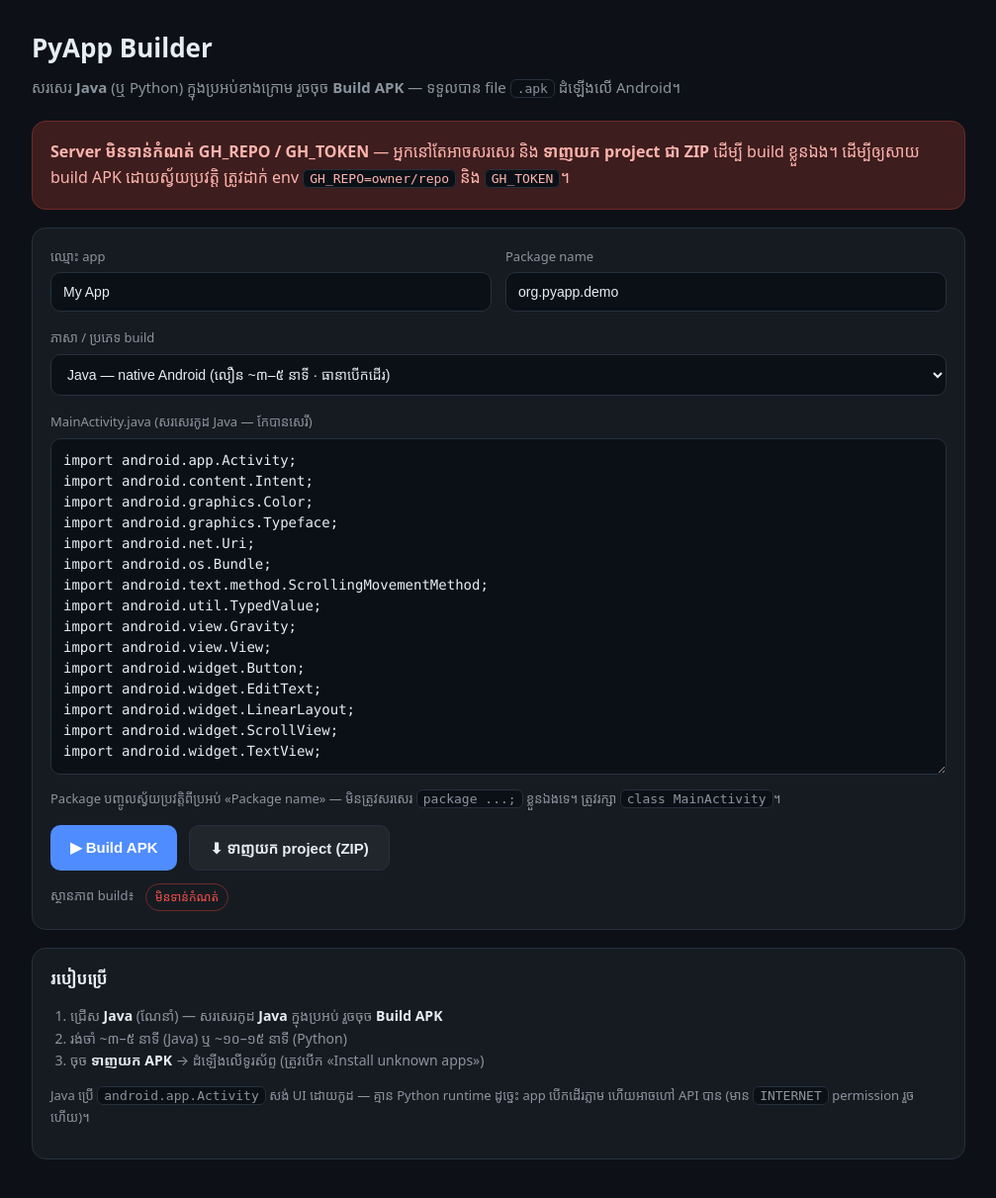
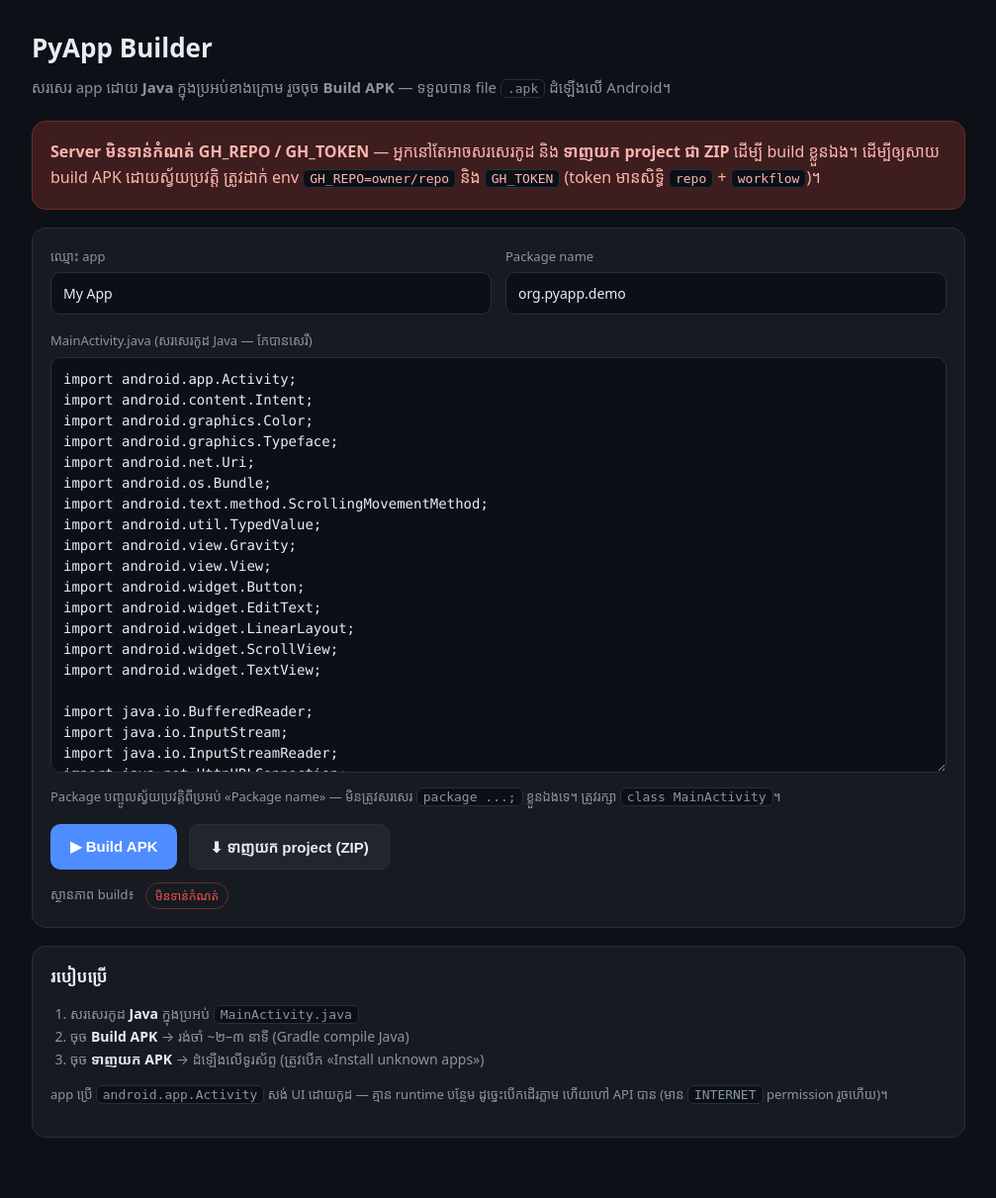
Before and after one commit to kitreaksa78-debug/pyapp-builder, a Flask app: page / in a window 1280 px wide. Shown: the top 1211 px of the page at 99% size, without its empty margins (136-1143 px from the left). Run offline with Flask 3, Linux system fonts and the light colour scheme.

Commit message:
Remove the Python/Kivy build path
Only the Java path is kept, so the language picker, the Kivy project files
and the buildozer workflow are gone and the site is Java-only.

🤖 Generated with Codebuff
Co-Authored-By: Codebuff <noreply@codebuff.com>

````diff
--- a/app.py
+++ b/app.py
@@ -1,9 +1,9 @@
 #!/usr/bin/env python3
-"""PyApp Builder — សាយសរសេរដោយ Python សម្រាប់បង្កើត APK ពី app Kivy។
+"""PyApp Builder — សាយសរសេរដោយ Python សម្រាប់បង្កើត APK ពី app Java។
 
-អ្នកសរសេរ (ឬកែ) main.py ក្នុងទំព័រ រួចចុច «Build APK»។
-ការ build ពិតប្រាកដធ្វើឡើងដោយ GitHub Actions (buildozer + Android SDK)
-ព្រោះ buildozer ត្រូវការ SDK/NDK ជាង 2GB ដែលមិនអាចរត់លើ hosting ឥតគិតថ្លៃបាន។
+អ្នកសរសេរ (ឬកែ) `MainActivity.java` ក្នុងទំព័រ រួចចុច «Build APK»។
+ការ build ពិតប្រាកដធ្វើឡើងដោយ GitHub Actions (Gradle + Android SDK)
+ព្រោះ hosting ឥតគិតថ្លៃមិនអាចដំឡើង Android SDK/JDK បានទេ។
 """
 from __future__ import annotations
 
@@ -12,9 +12,6 @@ import json
 import os
 import re
 import secrets
-import shutil
-import subprocess
-import threading
 import time
 import urllib.error
 import urllib.request
@@ -34,18 +31,14 @@ JOBS.mkdir(exist_ok=True)
 
 GH_REPO = os.environ.get("GH_REPO", "").strip()
 GH_TOKEN = os.environ.get("GH_TOKEN", "").strip()
-# workflow សម្រាប់ Python (Kivy) និង Java (native Gradle)
-PY_WORKFLOW = (os.environ.get("GH_WORKFLOW", "build-apk.yml") or "build-apk.yml").strip()
-JAVA_WORKFLOW = "build-java-apk.yml"
+GH_WORKFLOW = (os.environ.get("GH_WORKFLOW", "build-java-apk.yml")
+               or "build-java-apk.yml").strip()
 GH_BRANCH = (os.environ.get("GH_BRANCH", "main") or "main").strip()
-
-DEFAULT_APP = (ROOT / "templates" / "app_template.py").read_text(encoding="utf-8")
 
 # អក្សរខ្មែរមានសញ្ញាស្រៈ (combining marks) ដែល \w មិនទទួល — ដូច្នេះបិទតែអក្សរដែលធ្វើឲ្យ file/XML ខូច
 NAME_RE = re.compile(r"^[^<>:\"/\\|?*\x00-\x1f]{1,48}$", re.UNICODE)
 PKG_RE = re.compile(r"^[a-z][a-z0-9_]{1,30}(\.[a-z][a-z0-9_]{1,30}){1,3}$")
 ID_RE = re.compile(r"^[a-f0-9]{12}$")
-MAX_CODE = 60_000
 
 app = Flask(__name__)
 
@@ -61,64 +54,9 @@ def validate_common(title: str, package: str):
     return title, package
 
 
-def validate(title: str, package: str, code: str):
-    title, package = validate_common(title, package)
-    code = (code or "").replace("\r\n", "\n").strip()
-    if not code:
-        raise ValueError("main.py ទទេ")
-    if len(code) > MAX_CODE:
-        raise ValueError("កូដវែងពេក (អតិបរមា 60,000 តួ)")
-    return title, package, code + "\n"
-
-
-def buildozer_spec(title: str, package: str, version: str = "1.0") -> str:
-    domain, _, name = package.rpartition(".")
-    return (
-        "[app]\n"
-        f"title = {title}\n"
-        f"package.name = {name}\n"
-        f"package.domain = {domain}\n"
-        "source.dir = .\n"
-        "source.include_exts = py,png,jpg,kv,atlas,json,ttf\n"
-        # ការពាយឲ្យឯកសាររបស់សាយ (Flask) ចូលទៅក្នុង APK
-        "source.exclude_dirs = .git,.github,.buildozer,bin,out,jobs,templates,static,__pycache__,venv\n"
-        "source.exclude_patterns = README.md,*.yml,*.yaml,requirements.txt,render.yaml,.gitignore\n"
-        f"version = {version}\n"
-        "requirements = python3,kivy,requests\n"
-        "orientation = portrait\n"
-        "fullscreen = 0\n"
-        "android.permissions = INTERNET\n"
-        "android.accept_sdk_license = True\n"
-        "android.archs = arm64-v8a\n"
-        "android.api = 31\n"
-        "android.minapi = 21\n"
-        "android.ndk = 25b\n"
-        "p4a.branch = v2024.01.21\n"
-        "\n"
-        "[buildozer]\n"
-        "log_level = 2\n"
-        "warn_on_root = 0\n"
-    )
-
-
-def project_files(title: str, package: str, code: str) -> dict:
-    return {
-        "main.py": code,
-        "buildozer.spec": buildozer_spec(title, package),
-        "README.md": (
-            f"# {title}\n\n"
-            "App Kivy នេះបង្កើតដោយ PyApp Builder។\n\n"
-            "## Build ជា APK លើកុំព្យូទ័រ (Linux)\n"
-            "```bash\nsudo apt install -y git zip unzip openjdk-17-jdk python3-pip\n"
-            "pip install buildozer cython\nbuildozer android debug\n```\n"
-            "APK នឹងនៅក្នុង `bin/`។\n"
-        ),
-    }
-
-
 def slugify(text: str) -> str:
     s = re.sub(r"[^a-z0-9]+", "-", text.lower()).strip("-")
-    return s or "kivy-app"
+    return s or "android-app"
 
 
 def job_dir(job_id: str) -> Path:
@@ -143,25 +81,15 @@ def save_job(meta: dict) -> None:
     tmp.replace(d / "meta.json")
 
 
-def local_build_available() -> bool:
-    return bool(shutil.which("buildozer"))
-
-
 # រយៈពេលជាមធ្យម (វិនាទី) វាស់ពី run ពិត — ប្រើគណនា % ពេលជំហានមួយកំពុងរត់
-STEP_SECONDS = {        "Set up job": 5,
-        "Checkout": 6,
-        # workflow Java (Gradle)
-        "Set up JDK 17": 14,
-        "Android SDK": 30,
-        "Set up Gradle": 18,
-        "Debug keystore": 4,
-        "Build APK (Java)": 130,
-    "Python 3.11": 9,
-    "Pin python to 3.11": 2,
-    "System dependencies": 60,
-    "Buildozer": 22,
-    "Cache SDK/NDK and p4a builds": 15,
-    "Build APK": 420,
+STEP_SECONDS = {
+    "Set up job": 5,
+    "Checkout": 6,
+    "Set up JDK 17": 14,
+    "Android SDK": 30,
+    "Set up Gradle": 18,
+    "Debug keystore": 4,
+    "Build APK (Java)": 130,
     "Collect APK": 4,
     "Upload artifact": 8,
     "Publish release": 9,
@@ -174,12 +102,6 @@ STEP_KH = {
     "Set up Gradle": "ដំឡើង Gradle",
     "Debug keystore": "បង្កើត key សម្រាប់ sign",
     "Build APK (Java)": "Build APK (compile Java → Android)",
-    "Python 3.11": "ដំឡើង Python 3.11",
-    "Pin python to 3.11": "កំណត់ Python 3.11",
-    "System dependencies": "ដំឡើងកម្មវិធីប្រព័ន្ធ",
-    "Buildozer": "ដំឡើង buildozer",
-    "Cache SDK/NDK and p4a builds": "ស្តារ cache SDK/NDK",
-    "Build APK": "Build APK (compile Python → Android)",
     "Collect APK": "ប្រមូល APK",
     "Upload artifact": "ផ្ទុកឡើង artifact",
     "Publish release": "បង្កើត release",
@@ -237,9 +159,8 @@ class GitHub:
                       {"sha": commit["sha"], "force": True})
         return commit["sha"]
 
-    def dispatch(self, branch: str, tag: str, workflow: str = "") -> None:
-        wf = workflow or PY_WORKFLOW
-        self.call(f"/repos/{self.repo}/actions/workflows/{wf}/dispatches", "POST",
+    def dispatch(self, branch: str, tag: str) -> None:
+        self.call(f"/repos/{self.repo}/actions/workflows/{GH_WORKFLOW}/dispatches", "POST",
                   {"ref": branch, "inputs": {"tag": tag}})
 
     def find_run(self, branch: str, not_before: float):
@@ -303,27 +224,19 @@ def gh() -> GitHub:
 
 # ---------------------------------------------------------------- job flow
 def files_from_form(form) -> tuple:
-    """(lang, title, package, files) ពី form របស់ទំព័រដើម។"""
-    lang = (form.get("lang") or "java").strip().lower()
-    if lang == "python":
-        title, package, code = validate(
-            form.get("title", ""), form.get("package", ""), form.get("code", ""))
-        return "python", title, package, project_files(title, package, code)
+    """(title, package, files) ពី form របស់ទំព័រដើម។"""
     title, package = validate_common(form.get("title", ""), form.get("package", ""))
     code = validate_java_code(form.get("java_code", ""))
-    return "java", title, package, java_project_files(title, package, code)
+    return title, package, java_project_files(title, package, code)
 
 
-def create_job(lang: str, title: str, package: str, files: dict) -> dict:
+def create_job(title: str, package: str, files: dict) -> dict:
     job_id = secrets.token_hex(6)
     tag = "apk-" + job_id
-    workflow = JAVA_WORKFLOW if lang == "java" else PY_WORKFLOW
     meta = {
         "id": job_id,
         "title": title,
         "package": package,
-        "lang": lang,
-        "workflow": workflow,
         "tag": tag,
         "status": "queued",
         "status_note": "",
@@ -334,9 +247,6 @@ def create_job(lang: str, title: str, package: str, files: dict) -> dict:
         "created": time.time(),
         "checked": 0.0,
         "branch": f"build/{job_id}",
-        # buildozer មានតែលើ Python — ផ្លូវ Java ត្រូវការ GitHub Actions ជានិច្ច
-        "mode": ("local" if lang == "python" and local_build_available()
-                 and not (GH_REPO and GH_TOKEN) else "github"),
     }
     d = JOBS / job_id
     d.mkdir(parents=True, exist_ok=True)
@@ -345,10 +255,6 @@ def create_job(lang: str, title: str, package: str, files: dict) -> dict:
         target.parent.mkdir(parents=True, exist_ok=True)
         target.write_text(content, encoding="utf-8")
     save_job(meta)
-
-    if meta["mode"] == "local":
-        threading.Thread(target=run_local_build, args=(meta,), daemon=True).start()
-        return meta
 
     if not (GH_REPO and GH_TOKEN):
         meta["status"] = "error"
@@ -360,7 +266,7 @@ def create_job(lang: str, title: str, package: str, files: dict) -> dict:
     try:
         client = gh()
         client.push_branch(meta["branch"], files, f"Build {title} ({tag})")
-        client.dispatch(meta["branch"], tag, workflow)
+        client.dispatch(meta["branch"], tag)
         meta["status"] = "building"
         meta["status_note"] = "បញ្ជូនទៅ GitHub Actions រួច — កំពុងតម្រៀបជួរ…"
     except Exception as exc:  # noqa: BLE001 — បង្ហាញកំហុសដល់អ្នកប្រើ
@@ -371,7 +277,7 @@ def create_job(lang: str, title: str, package: str, files: dict) -> dict:
 
 
 def refresh_job(meta: dict) -> dict:
-    if meta["mode"] != "github" or meta["status"] not in ("building", "queued"):
+    if meta["status"] not in ("building", "queued"):
         return meta
     if time.time() - meta.get("checked", 0) < 5:
         return meta
@@ -387,8 +293,8 @@ def refresh_job(meta: dict) -> dict:
         if waited > 150:
             meta["status"] = "error"
             meta["error"] = ("រកមិនឃើញ workflow run — ពិនិត្យថា repo មាន "
-                             f".github/workflows/{meta.get('workflow') or PY_WORKFLOW} "
-                             "និង GH_TOKEN មានសិទ្ធិ workflow")
+                             f".github/workflows/{GH_WORKFLOW} និង GH_TOKEN "
+                             "មានសិទ្ធិ workflow")
         else:
             meta["status_note"] = "រង់ចាំ workflow ចាប់ផ្តើម…"
         save_job(meta)
@@ -413,57 +319,29 @@ def refresh_job(meta: dict) -> dict:
     return meta
 
 
-def run_local_build(meta: dict) -> None:
-    d = JOBS / meta["id"]
-    meta["status"] = "building"
-    meta["status_note"] = "កំពុង build ក្នុងម៉ាស៊ីនមេ (buildozer)…"
-    save_job(meta)
-    try:
-        proc = subprocess.run(["buildozer", "android", "debug"], cwd=d,
-                              capture_output=True, text=True, timeout=3600)
-        apks = sorted((d / "bin").glob("*.apk"))
-        if proc.returncode == 0 and apks:
-            meta["status"] = "done"
-            meta["apk_url"] = url_for("download", job_id=meta["id"], _external=False)
-            meta["status_note"] = apks[0].name
-        else:
-            meta["status"] = "error"
-            tail = (proc.stderr or proc.stdout or "")[-1200:]
-            meta["error"] = "buildozer បរាជ័យ: " + tail
-    except Exception as exc:  # noqa: BLE001
-        meta["status"] = "error"
-        meta["error"] = f"buildozer error: {exc}"
-    save_job(meta)
-
-
 # ---------------------------------------------------------------- routes
 @app.get("/")
 def home():
     return render_template(
         "index.html",
-        default_code=DEFAULT_APP,
+        default_java=DEFAULT_JAVA_SOURCE,
         default_title="My App",
         default_package="org.pyapp.demo",
-        default_heading=None,
-        default_message=None,
-        default_api=None,
-        default_java=DEFAULT_JAVA_SOURCE,
         gh_ready=bool(GH_REPO and GH_TOKEN),
         repo=GH_REPO,
-        local_build=local_build_available(),
     )
 
 
 @app.post("/build")
 def build():
-    lang, title, package, files = files_from_form(request.form)
-    meta = create_job(lang, title, package, files)
+    title, package, files = files_from_form(request.form)
+    meta = create_job(title, package, files)
     return redirect(url_for("job_page", job_id=meta["id"]))
 
 
 @app.post("/project.zip")
 def project_zip():
-    _lang, title, _package, files = files_from_form(request.form)
+    title, _package, files = files_from_form(request.form)
     buf = io.BytesIO()
     base = slugify(title)
     with zipfile.ZipFile(buf, "w", zipfile.ZIP_DEFLATED) as zf:
@@ -496,12 +374,6 @@ def download(job_id: str):
     meta = refresh_job(load_job(job_id))
     if meta["status"] != "done":
         abort(409, description="APK មិនទាន់រួចរាល់")
-    if meta["mode"] == "local":
-        d = job_dir(job_id)
-        apks = sorted((d / "bin").glob("*.apk"))
-        if not apks:
-            abort(404)
-        return send_file(apks[0], as_attachment=True, download_name="app-debug.apk")
     return redirect(meta["apk_url"])
 
 
@@ -517,8 +389,8 @@ def on_http_error(exc):
 
 @app.get("/api/health")
 def health():
-    return jsonify({"ok": True, "mode": "local" if local_build_available() else "github",
-                    "gh_ready": bool(GH_REPO and GH_TOKEN)})
+    return jsonify({"ok": True, "gh_ready": bool(GH_REPO and GH_TOKEN),
+                    "workflow": GH_WORKFLOW})
 
 
 if __name__ == "__main__":
--- a/templates/index.html
+++ b/templates/index.html
@@ -3,7 +3,7 @@
 <head>
 <meta charset="utf-8">
 <meta name="viewport" content="width=device-width, initial-scale=1">
-<title>PyApp Builder — បង្កើត APK (Java / Python)</title>
+<title>PyApp Builder — សរសេរ Java បង្កើត APK</title>
 <style>
   :root{
     --bg:#0d1117; --panel:#161b22; --line:#26303d; --fg:#e6edf3; --dim:#8b949e;
@@ -17,10 +17,11 @@
   .lead{color:var(--dim);margin:0 0 22px;font-size:15px}
   .card{background:var(--panel);border:1px solid var(--line);border-radius:14px;padding:18px;margin-bottom:18px}
   label{display:block;font-size:13px;color:var(--dim);margin:0 0 6px}
-  input[type=text],textarea,select{width:100%;background:#0b1017;color:var(--fg);border:1px solid var(--line);
+  input[type=text],textarea{width:100%;background:#0b1017;color:var(--fg);border:1px solid var(--line);
        border-radius:10px;padding:11px 12px;font-size:14px}
-  textarea{font-family:ui-monospace,SFMono-Regular,Menlo,monospace;min-height:340px;resize:vertical;line-height:1.5}
-  textarea.short{min-height:130px;font-family:inherit}
+  input[type=text]{font-family:inherit}
+  textarea{font-family:ui-monospace,SFMono-Regular,Menlo,monospace;min-height:420px;
+       resize:vertical;line-height:1.5}
   .row{display:flex;gap:14px;flex-wrap:wrap}
   .row>div{flex:1 1 260px}
   .btns{display:flex;gap:12px;flex-wrap:wrap;margin-top:16px}
@@ -36,19 +37,18 @@
   ol{padding-left:20px;color:var(--dim);font-size:14px}
   ol b{color:var(--fg)}
   .flash{background:#3d1d1d;border:1px solid #6e2b28;color:#ffb4ae}
-  .muted{opacity:.75}
 </style>
 </head>
 <body>
 <div class="wrap">
   <h1>PyApp Builder</h1>
-  <p class="lead">សរសេរ <b>Java</b> (ឬ Python) ក្នុងប្រអប់ខាងក្រោម រួចចុច <b>Build APK</b> — ទទួលបាន file <code>.apk</code> ដំឡើងលើ Android។</p>
+  <p class="lead">សរសេរ app ដោយ <b>Java</b> ក្នុងប្រអប់ខាងក្រោម រួចចុច <b>Build APK</b> — ទទួលបាន file <code>.apk</code> ដំឡើងលើ Android។</p>
 
-  {% if not gh_ready and not local_build %}
+  {% if not gh_ready %}
   <div class="card flash">
-    <b>Server មិនទាន់កំណត់ GH_REPO / GH_TOKEN</b> — អ្នកនៅតែអាចសរសេរ និង
+    <b>Server មិនទាន់កំណត់ GH_REPO / GH_TOKEN</b> — អ្នកនៅតែអាចសរសេរកូដ និង
     <b>ទាញយក project ជា ZIP</b> ដើម្បី build ខ្លួនឯង។ ដើម្បីឲ្យសាយ build APK ដោយស្វ័យប្រវត្តិ
-    ត្រូវដាក់ env <code>GH_REPO=owner/repo</code> និង <code>GH_TOKEN</code>។
+    ត្រូវដាក់ env <code>GH_REPO=owner/repo</code> និង <code>GH_TOKEN</code> (token មានសិទ្ធិ <code>repo</code> + <code>workflow</code>)។
   </div>
   {% endif %}
 
@@ -65,25 +65,12 @@
     </div>
 
     <div style="margin-top:16px">
-      <label>ភាសា / ប្រភេទ build</label>
-      <select name="lang" id="lang">
-        <option value="java" selected>Java — native Android (លឿន ~៣–៥ នាទី · ធានាបើកដើរ)</option>
-        <option value="python">Python — Kivy + buildozer (~១០–១៥ នាទី)</option>
-      </select>
-    </div>
-
-    <div id="javaFields" style="margin-top:16px">
       <label>MainActivity.java (សរសេរកូដ Java — កែបានសេរី)</label>
       <textarea name="java_code" spellcheck="false">{{ default_java }}</textarea>
       <p class="note" style="margin:6px 0 0">
         Package បញ្ចូលស្វ័យប្រវត្តិពីប្រអប់ «Package name» — មិនត្រូវសរសេរ <code>package ...;</code> ខ្លួនឯងទេ។
         ត្រូវរក្សា <code>class MainActivity</code>។
       </p>
-    </div>
-
-    <div id="pyFields" style="display:none;margin-top:16px">
-      <label>main.py (Python + Kivy)</label>
-      <textarea name="code" spellcheck="false">{{ default_code }}</textarea>
     </div>
 
     <div class="btns">
@@ -93,7 +80,6 @@
     <p class="note" style="margin-bottom:0">
       ស្ថានភាព build៖
       {% if gh_ready %}<span class="pill ok">GitHub Actions · {{ repo }}</span>
-      {% elif local_build %}<span class="pill ok">buildozer ក្នុងម៉ាស៊ីនមេ (Python)</span>
       {% else %}<span class="pill bad">មិនទាន់កំណត់</span>{% endif %}
     </p>
   </form>
@@ -101,25 +87,13 @@
   <div class="card">
     <b>របៀបប្រើ</b>
     <ol>
-      <li>ជ្រើស <b>Java</b> (ណែនាំ) — សរសេរកូដ <b>Java</b> ក្នុងប្រអប់ រួចចុច <b>Build APK</b></li>
-      <li>រង់ចាំ ~៣–៥ នាទី (Java) ឬ ~១០–១៥ នាទី (Python)</li>
+      <li>សរសេរកូដ <b>Java</b> ក្នុងប្រអប់ <code>MainActivity.java</code></li>
+      <li>ចុច <b>Build APK</b> → រង់ចាំ ~២–៣ នាទី (Gradle compile Java)</li>
       <li>ចុច <b>ទាញយក APK</b> → ដំឡើងលើទូរស័ព្ទ (ត្រូវបើក «Install unknown apps»)</li>
     </ol>
-    <p class="note">Java ប្រើ <code>android.app.Activity</code> សង់ UI ដោយកូដ — គ្មាន Python runtime
-      ដូច្នេះ app បើកដើរភ្លាម ហើយអាចហៅ API បាន (មាន <code>INTERNET</code> permission រួចហើយ)។</p>
+    <p class="note">app ប្រើ <code>android.app.Activity</code> សង់ UI ដោយកូដ — គ្មាន runtime បន្ថែម
+      ដូច្នេះបើកដើរភ្លាម ហើយហៅ API បាន (មាន <code>INTERNET</code> permission រួចហើយ)។</p>
   </div>
 </div>
-<script>
-const lang = document.getElementById('lang');
-const javaFields = document.getElementById('javaFields');
-const pyFields = document.getElementById('pyFields');
-function sync(){
-  const isPy = lang.value === 'python';
-  javaFields.style.display = isPy ? 'none' : 'block';
-  pyFields.style.display = isPy ? 'block' : 'none';
-}
-lang.addEventListener('change', sync);
-sync();
-</script>
 </body>
 </html>
--- a/templates/job.html
+++ b/templates/job.html
@@ -51,7 +51,7 @@
 <body>
 <div class="wrap">
   <h1>{{ job.title }}</h1>
-  <p class="lead"><code>{{ job.package }}</code> · {{ 'Java (native)' if job.get('lang') != 'python' else 'Python (Kivy)' }} · job <code>{{ job.id }}</code></p>
+  <p class="lead"><code>{{ job.package }}</code> · Java (native) · job <code>{{ job.id }}</code></p>
 
   <div class="card">
     <p class="state" id="state">
@@ -83,7 +83,7 @@
       {% if job.run_url %}<a class="btn ghost" href="{{ job.run_url }}" target="_blank" rel="noopener">មើល log ក្នុង GitHub</a>{% endif %}
       <a class="btn ghost" href="/">← ត្រឡប់ទៅកែកូដ</a>
     </div>
-    <p class="meta">% គណនាពីជំហានពិតរបស់ GitHub Actions។ Java ≈ ៣–៥ នាទី · Python ≈ ១០–១៥ នាទី។</p>
+    <p class="meta">% គណនាពីជំហានពិតរបស់ GitHub Actions។ Build ≈ ២–៣ នាទី។</p>
   </div>
 </div>
 <script>
````
Also changed, not shown: main.py (deleted, +0 -108 lines), templates/app_template.py (deleted, +0 -25 lines), .github/workflows/build-apk.yml (deleted), README.md, 1 other file.
